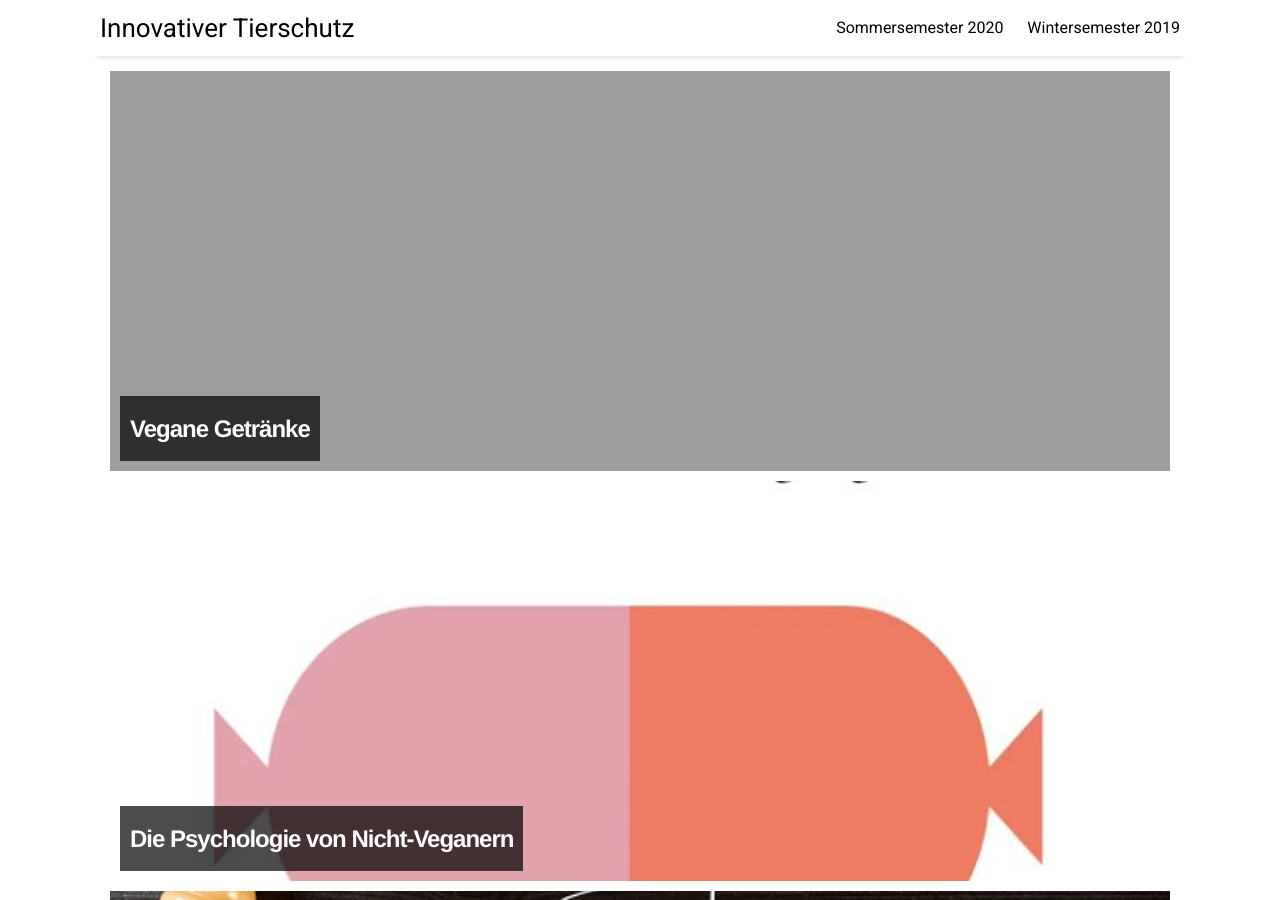
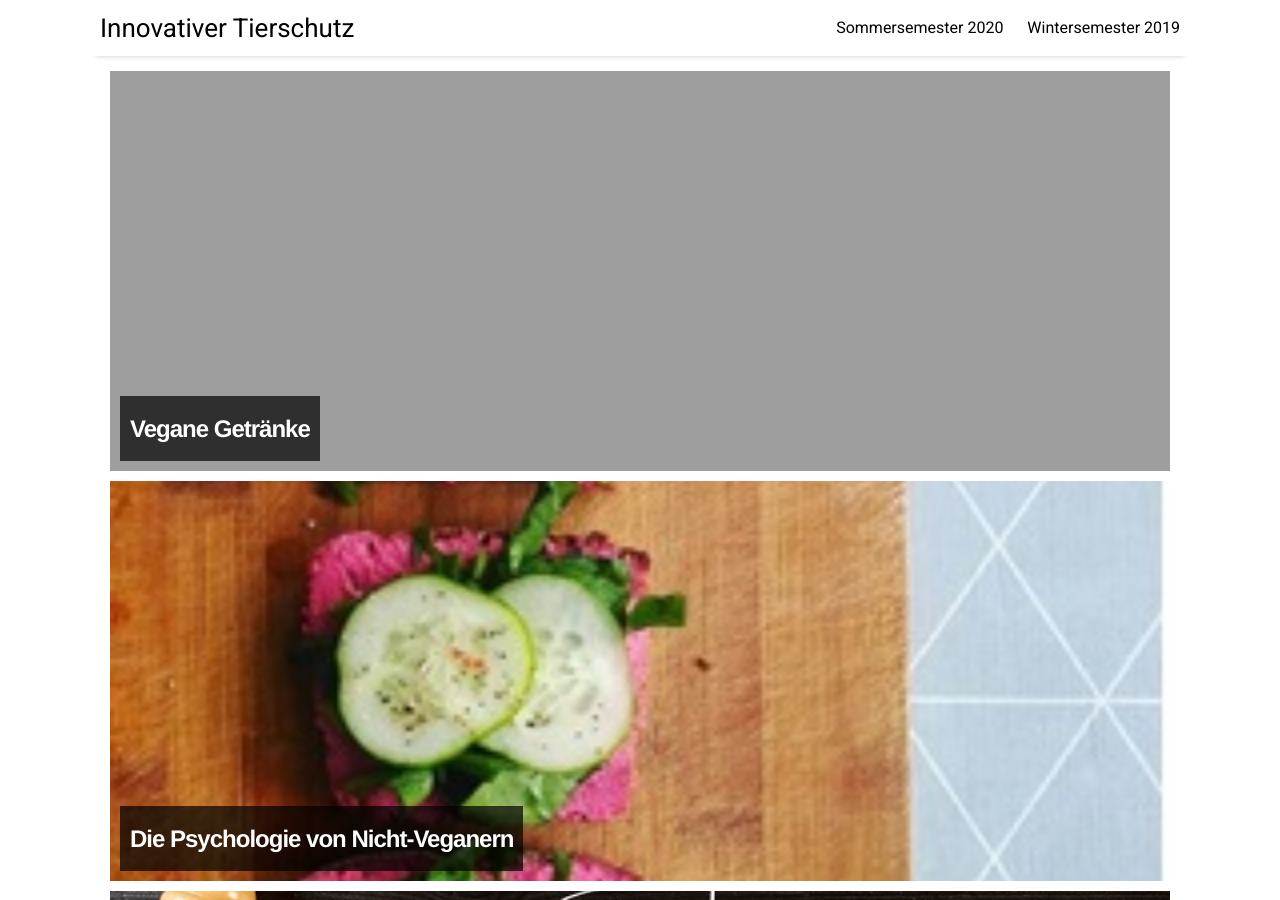
Before and after one commit to innovativertierschutz/innovativertierschutz.github.io, a Jekyll site: the page built from index.html, in a window 1280 px wide and 900 px high. Built offline with Jekyll 4.4.1, drawn with Linux system fonts in a browser that asks for light colours; nearby versions of some CDN libraries; the list of posts is cut into pages by our own code.

```diff
--- a/_layouts/home.html
+++ b/_layouts/home.html
@@ -7,8 +7,7 @@ title: Home
 
 <article>
   <a href="{{ site.github.url }}{{ post.url }}">
-    <div class="featured-posts" {% if post.image %}style="background-image:url({{ site.github.url }}/assets/img/{{ post.image }})"{% endif %}
-    {% if post_only_banner.image %}style="background-image:url({{ site.github.url }}/assets/img/{{ post_only_banner.image }})"{% endif %}>
+    <div class="featured-posts" {% if post.image %}style="background-image:url({{ site.github.url }}/assets/img/{{ post.image }})"{% endif %}>
       <h2><span>{{ post.title }}</span></h2>
     </div>
   </a>
```
Also changed, not shown: _posts/2020-07-08-Psychologie-von-Nicht-Veganern.md (+1 -1 lines).
